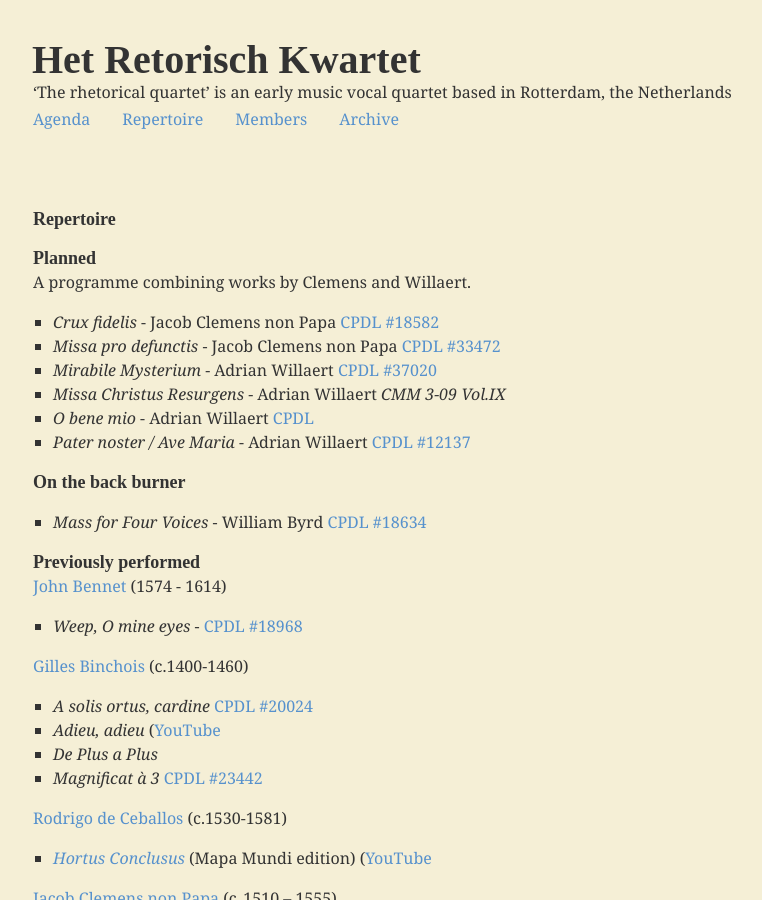
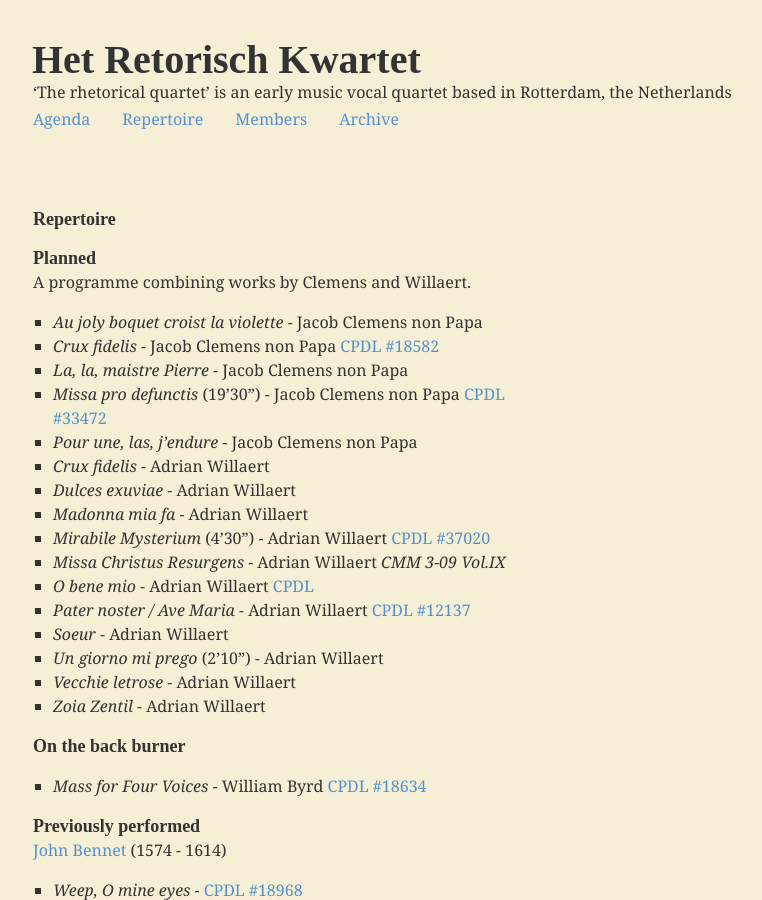
Before and after one commit to retorisch/retorisch.github.io, a Jekyll site: the page built from repertoire.md, in a window 1280 px wide and 900 px high. Shown: the whole window, without its empty margins (15-777 px from the left). Built offline with Jekyll 4.4.1, drawn with Linux system fonts in a browser that asks for light colours; some web fonts are replaced.

Commit message:
Add planned repertoire

```diff
--- a/repertoire.md
+++ b/repertoire.md
@@ -8,12 +8,22 @@ Type: page
 
 A programme combining works by Clemens and Willaert.
 
+* _Au joly boquet croist la violette_ - Jacob Clemens non Papa
 * _Crux fidelis_ - Jacob Clemens non Papa [CPDL #18582](http://www.cpdl.org/wiki/index.php/Crux_fidelis_%28Jacobus_Clemens_non_Papa%29)
-* _Missa pro defunctis_ - Jacob Clemens non Papa [CPDL #33472](http://www.cpdl.org/wiki/index.php/Missa_pro_defunctis_%28Jacobus_Clemens_non_Papa%29)
-* _Mirabile Mysterium_ - Adrian Willaert  [CPDL #37020](http://www.cpdl.org/wiki/index.php/Mirabile_mysterium_%28Adrian_Willaert%29)
+* _La, la, maistre Pierre_ - Jacob Clemens non Papa
+* _Missa pro defunctis_ (19’30”) - Jacob Clemens non Papa [CPDL #33472](http://www.cpdl.org/wiki/index.php/Missa_pro_defunctis_%28Jacobus_Clemens_non_Papa%29)
+* _Pour une, las, j’endure_ - Jacob Clemens non Papa
+* _Crux fidelis_ - Adrian Willaert
+* _Dulces exuviae_ - Adrian Willaert
+* _Madonna mia fa_ - Adrian Willaert
+* _Mirabile Mysterium_ (4’30”) - Adrian Willaert [CPDL #37020](http://www.cpdl.org/wiki/index.php/Mirabile_mysterium_%28Adrian_Willaert%29)
 * _Missa Christus Resurgens_ - Adrian Willaert *CMM 3-09 Vol.IX*
 * _O bene mio_ - Adrian Willaert  [CPDL](http://www.cpdl.org/wiki/index.php/O_bene_mio_%28Adrian_Willaert%29)
 * _Pater noster / Ave Maria_ - Adrian Willaert  [CPDL #12137](http://www.cpdl.org/wiki/index.php/Pater_noster_-_Ave_Maria_%28Adrian_Willaert%29)
+* _Soeur_ - Adrian Willaert
+* _Un giorno mi prego_ (2’10”) - Adrian Willaert
+* _Vecchie letrose_ - Adrian Willaert
+* _Zoia Zentil_ - Adrian Willaert
 
 #### On the back burner
 
```
